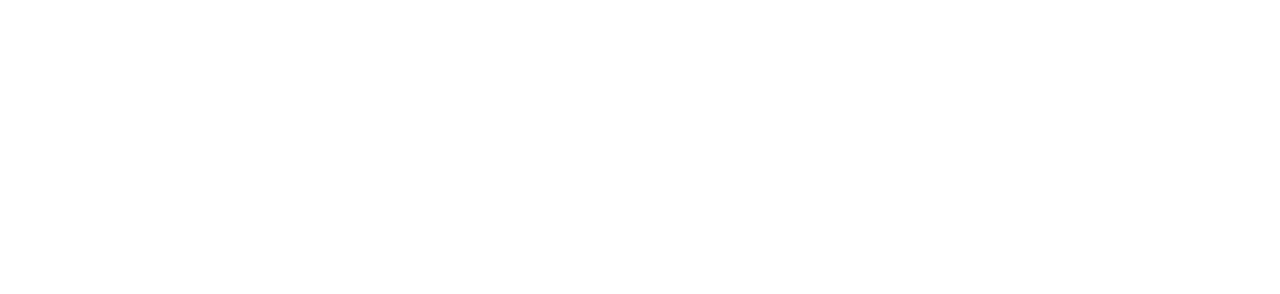
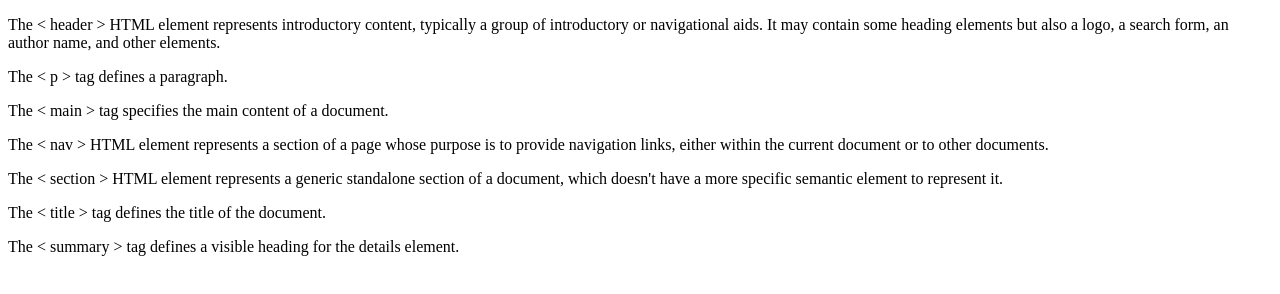
Before and after one commit to JA77776/MasteringGit, a plain HTML site: page index.html in a window 1280 px wide. Drawn offline with Linux system fonts and the light colour scheme.

Commit message:
Symantic elements

```diff
--- a/index.html
+++ b/index.html
@@ -6,6 +6,22 @@
     <title>MasteringGit</title>
 </head>
 <body>
-
+        <header></header>
+        <p>The < header > HTML element represents introductory content, typically a group of introductory or navigational aids.
+        It may contain some heading elements but also a logo, a search form, an author name, and other elements.</p>
+        <footer></footer>
+        <p>The < p  > tag defines a paragraph.</p>
+        <main></main>
+        <p>The < main > tag specifies the main content of a document.</p>
+        <nav></nav>
+        <p>The < nav > HTML element represents a section of a page whose purpose is to provide navigation links,
+            either within the current document or to other documents.</p>
+        <section></section>
+        <p>The < section > HTML element represents a generic standalone section of a document,
+            which doesn't have a more specific semantic element to represent it.</p>
+        <title></title>
+        <p>The < title > tag defines the title of the document.</p>
+        <summary></summary>
+        <p>The < summary > tag defines a visible heading for the details element.</p>
 </body>
 </html>
```
